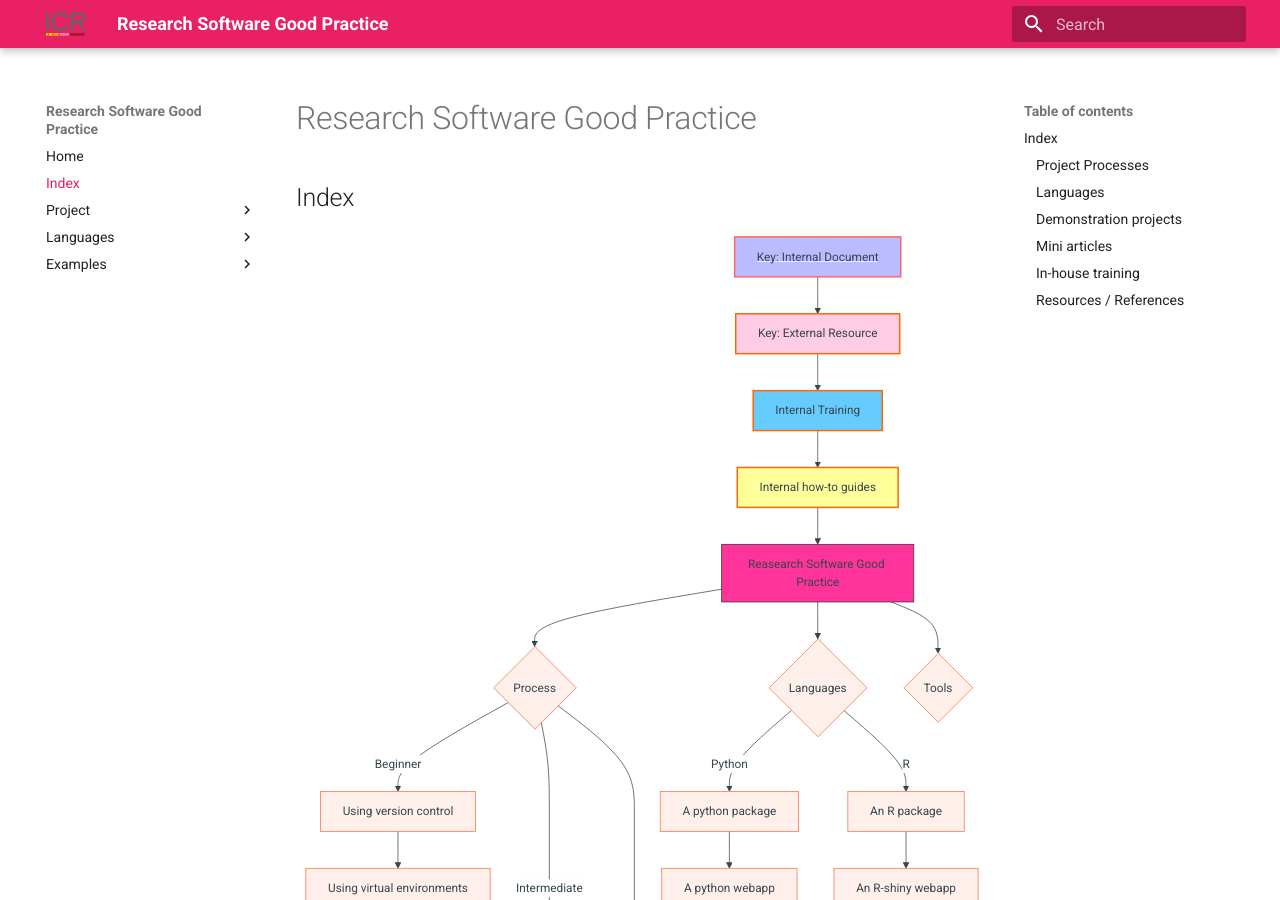
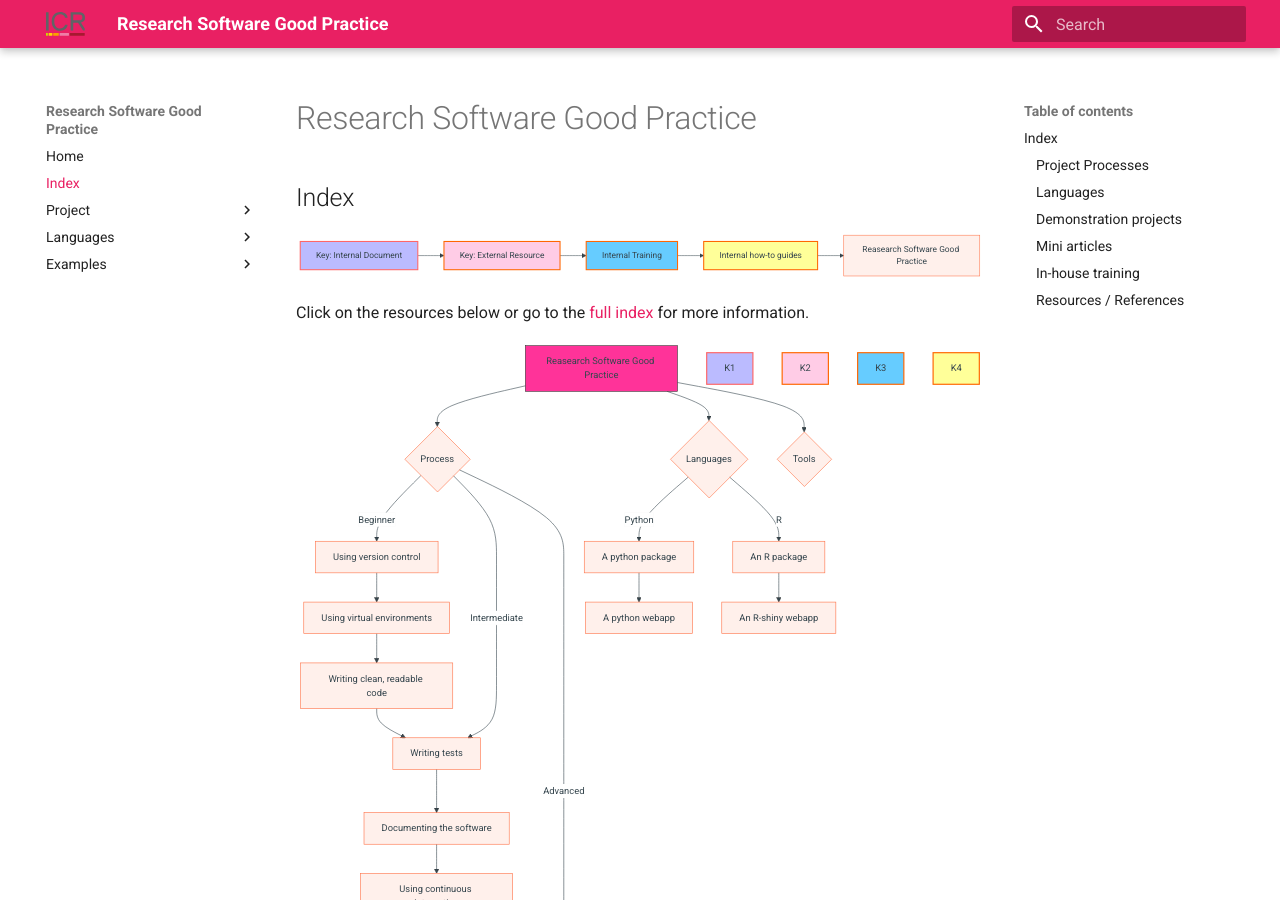
Before and after one commit to ICR-SC/good-practice, an MkDocs documentation site: the page built from docs/index.md, in a window 1280 px wide and 900 px high. Built offline with MkDocs 1.6.1 and Material for MkDocs 9.7.7, drawn with Linux system fonts in a browser that asks for light colours.

Commit message:
Move key

````diff
--- a/docs/index.md
+++ b/docs/index.md
@@ -2,14 +2,23 @@
 
 ## Index
 
-
 ``` mermaid
-graph TD
+graph LR
   K1[Key: Internal Document] --> K2[Key: External Resource];
   K2 --> K3[Internal Training];
   K3 --> K4[Internal how-to guides];
   K4 --> A[Reasearch Software Good Practice];
-  A --> B{Process};
+  style K1 fill:#bbf,stroke:#f66,stroke-width:2px,color:#fff
+  style K2 fill:#ffcce6,stroke:#ff6600,stroke-width:2px,color:#4d4dff
+  style K3 fill:#66ccff,stroke:#ff6600,stroke-width:2px,color:#4d4dff
+  style K4 fill:#ffff99,stroke:#ff6600,stroke-width:2px,color:#4d4dff
+```
+
+Click on the resources below or go to the [full index](index.md) for more information.
+
+``` mermaid
+graph TD
+  A[Reasearch Software Good Practice] --> B{Process};
   B -->|Beginner| C[Using version control];
   C --> D[Using virtual environments];
   D --> E[Writing clean, readable code];
````
